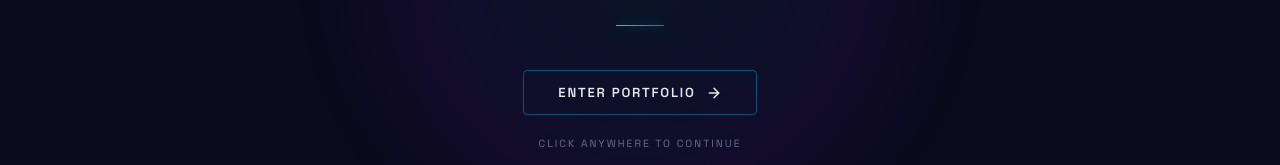
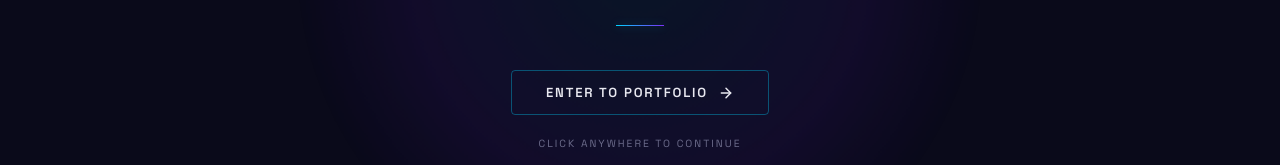
Before and after one commit to Kiranv2004/Portfolio, a React (Vite) app: page / in a window 1280 px wide. Shown: the part 435-600 px from the top of the page. Built offline with nearby package versions, Linux system fonts and the light colour scheme.

Commit message:
Update SplashScreen

```diff
--- a/src/components/SplashScreen.jsx
+++ b/src/components/SplashScreen.jsx
@@ -120,7 +120,7 @@ const SplashScreen = ({ onEnter }) => {
                     whileHover={{ scale: 1.04 }}
                     whileTap={{ scale: 0.97 }}
                 >
-                    Enter Portfolio
+                    Enter To Portfolio
                     <svg className="sp__arrow" width="16" height="16" viewBox="0 0 24 24" fill="none"
                         stroke="currentColor" strokeWidth="2.2" strokeLinecap="round" strokeLinejoin="round">
                         <line x1="5" y1="12" x2="19" y2="12" />
```
